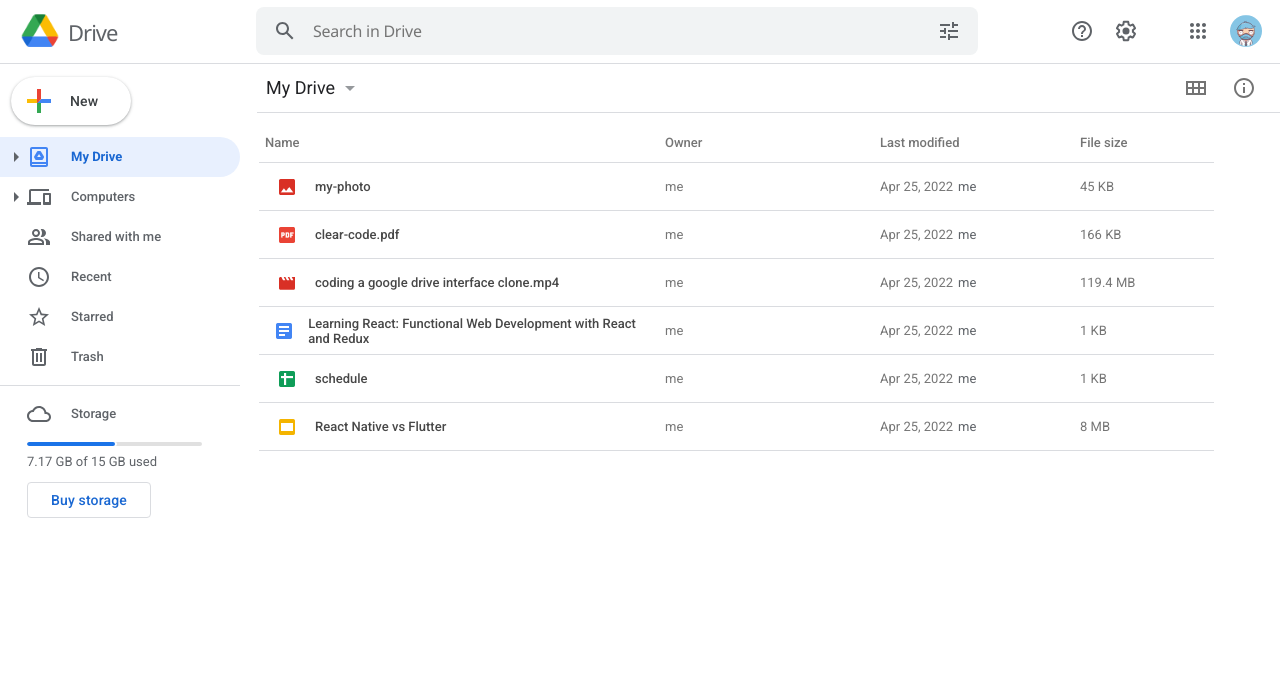
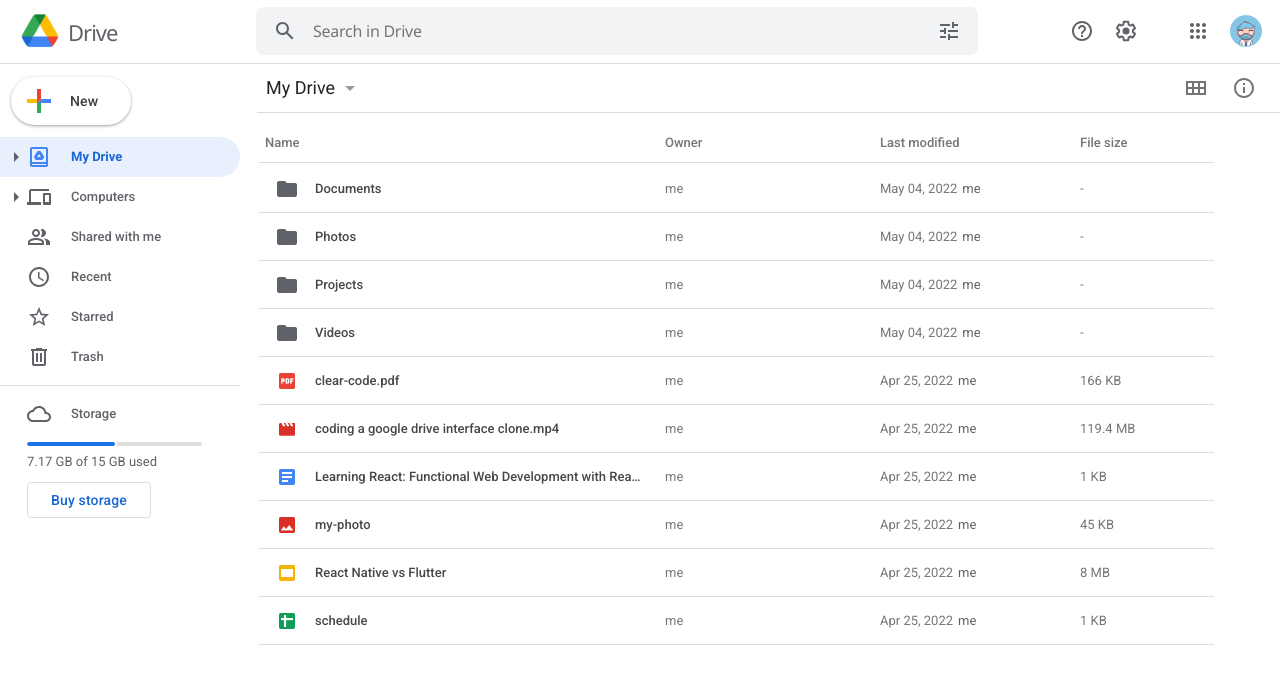
Before and after one commit to aalexborges/google-drive, a React (Vite) app: page / in a window 1280 px wide. Shown: the top 684 px of the page. Built offline with nearby package versions, Linux system fonts and the light colour scheme.

Commit message:
Finish content

```diff
--- a/src/App.tsx
+++ b/src/App.tsx
@@ -1,13 +1,29 @@
 import moment from 'moment'
+import { ReactComponent as FolderIcon } from './assets/icons/folder.svg'
 import Header from './components/Header'
 import LeftAsideColumn from './components/LeftAsideColumn'
 import PathBar from './components/PathBar'
 import Tooltip from './components/Tooltip'
 import files from './data/files.json'
+import folders from './data/folders.json'
 import { AContainer, AContent, AContentTable, AMain } from './styles'
 import getIcon from './utils/getIcon'
 
 function App() {
+  // useEffect(() => {
+  //   function onClick(event: MouseEvent) {
+  //     console.clear()
+  //     console.log(event.composedPath())
+  //     console.log(event.target)
+  //   }
+
+  //   document.addEventListener('click', onClick)
+
+  //   return () => {
+  //     document.removeEventListener('click', onClick)
+  //   }
+  // }, [])
+
   return (
     <AContainer>
       <Header />
@@ -18,12 +34,33 @@ function App() {
 
         <AContent>
           <AContentTable>
+            <thead>
               <tr>
                 <th>Name</th>
                 <th>Owner</th>
                 <th>Last modified</th>
                 <th>File size</th>
               </tr>
+            </thead>
+
+            <tbody>
+              {folders.map(folder => (
+                <tr key={folder.id}>
+                  <td>
+                    <div>
+                      <FolderIcon />
+                    </div>
+
+                    <span>{folder.name}</span>
+                  </td>
+                  <td>me</td>
+                  <td>
+                    {moment(folder.updatedAt).format('MMM DD, yyyy')}
+                    <span>me</span>
+                  </td>
+                  <td>-</td>
+                </tr>
+              ))}
 
               {files.map(file => (
                 <tr key={file.id}>
@@ -31,7 +68,8 @@ function App() {
                     <div>
                       <img src={getIcon(file.type)} alt="" />
                     </div>
-                  {file.name}
+
+                    <span>{file.name}</span>
                   </td>
                   <td>me</td>
                   <td>
@@ -45,6 +83,7 @@ function App() {
                   </td>
                 </tr>
               ))}
+            </tbody>
           </AContentTable>
         </AContent>
       </AMain>
--- a/src/data/files.json
+++ b/src/data/files.json
@@ -1,12 +1,4 @@
 [
-  {
-    "id": "bcd76e8b-2499-4349-8d4f-785b074dd572",
-    "name": "my-photo",
-    "type": "image/png",
-    "size": 45,
-    "createdBy": "Development User",
-    "updatedAt": 1650916173774
-  },
   {
     "id": "c72e8cad-1a54-4d4b-abde-eb7063e3194e",
     "name": "clear-code.pdf",
@@ -32,12 +24,12 @@
     "updatedAt": 1650920172228
   },
   {
-    "id": "249b2194-6891-4d6a-988f-b65f81597ed2",
-    "name": "schedule",
-    "type": "application/vnd.ms-excel",
-    "size": 1,
+    "id": "bcd76e8b-2499-4349-8d4f-785b074dd572",
+    "name": "my-photo",
+    "type": "image/png",
+    "size": 45,
     "createdBy": "Development User",
-    "updatedAt": 1650920526075
+    "updatedAt": 1650916173774
   },
   {
     "id": "c75f6abf-10c5-4f04-a8b3-49d98fa8d1b9",
@@ -46,5 +38,13 @@
     "size": 8192,
     "createdBy": "Development User",
     "updatedAt": 1650920675859
+  },
+  {
+    "id": "249b2194-6891-4d6a-988f-b65f81597ed2",
+    "name": "schedule",
+    "type": "application/vnd.ms-excel",
+    "size": 1,
+    "createdBy": "Development User",
+    "updatedAt": 1650920526075
   }
 ]
--- /dev/null
+++ b/src/data/folders.json
@@ -0,0 +1,26 @@
+[
+  {
+    "id": "2f93e59d-6136-4732-ae72-b1465cc8e589",
+    "name": "Documents",
+    "createdBy": "Development User",
+    "updatedAt": 1651670676551
+  },
+  {
+    "id": "77f7b8e6-14e3-4b06-8f90-c51dc22927fb",
+    "name": "Photos",
+    "createdBy": "Development User",
+    "updatedAt": 1651670668942
+  },
+  {
+    "id": "670b28d7-cf62-45c3-a27a-5e363b441985",
+    "name": "Projects",
+    "createdBy": "Development User",
+    "updatedAt": 1651671426310
+  },
+  {
+    "id": "929f6b3e-404d-454b-8c1f-405f9a637443",
+    "name": "Videos",
+    "createdBy": "Development User",
+    "updatedAt": 1651670588315
+  }
+]
--- a/src/styles.ts
+++ b/src/styles.ts
@@ -68,7 +68,7 @@ export const AContentTable = styled.table`
 
   will-change: padding-right;
 
-  & > tr {
+  & tr {
     display: flex;
     align-items: center;
     flex-direction: row;
@@ -84,6 +84,8 @@ export const AContentTable = styled.table`
       flex-direction: row;
       justify-content: flex-start;
 
+      transition: width 250ms ease-in-out, flex-basis 250ms ease-in-out;
+
       user-select: none;
       border-bottom: 1px solid #dadce0;
 
@@ -97,6 +99,28 @@ export const AContentTable = styled.table`
 
       &:nth-child(4) {
         flex: 0 0 140px;
+      }
+
+      @media (max-width: 1239px) {
+        &:nth-child(2) {
+          flex: 0 0 140px;
+        }
+
+        &:nth-child(3) {
+          flex: 0 0 144px;
+        }
+      }
+
+      @media (max-width: 1109px) {
+        &:nth-child(4) {
+          display: none;
+        }
+      }
+
+      @media (max-width: 968px) {
+        &:nth-child(2) {
+          display: none;
+        }
       }
     }
 
@@ -113,6 +137,7 @@ export const AContentTable = styled.table`
 
       &:first-of-type {
         padding-left: 0px;
+        overflow: hidden;
 
         font: 500 0.813rem 'Roboto', Helvetica, Arial, sans-serif;
         color: rgba(0, 0, 0, 0.72);
@@ -120,6 +145,7 @@ export const AContentTable = styled.table`
         & > div {
           width: 56px;
           height: 24px;
+          max-width: 56px;
 
           display: flex;
           align-items: center;
@@ -129,6 +155,22 @@ export const AContentTable = styled.table`
             width: 16px;
             height: 16px;
           }
+
+          & > svg {
+            width: 24px;
+            height: 24px;
+          }
+        }
+
+        & > span {
+          flex: 1;
+          color: rgba(0, 0, 0, 0.72);
+          padding-left: 0px;
+          padding-right: 8px;
+
+          overflow: hidden;
+          white-space: pre;
+          text-overflow: ellipsis;
         }
       }
 
```
Also changed, not shown: src/assets/icons/folder.svg (added). Lines whose indentation alone changed are shown as unchanged.
